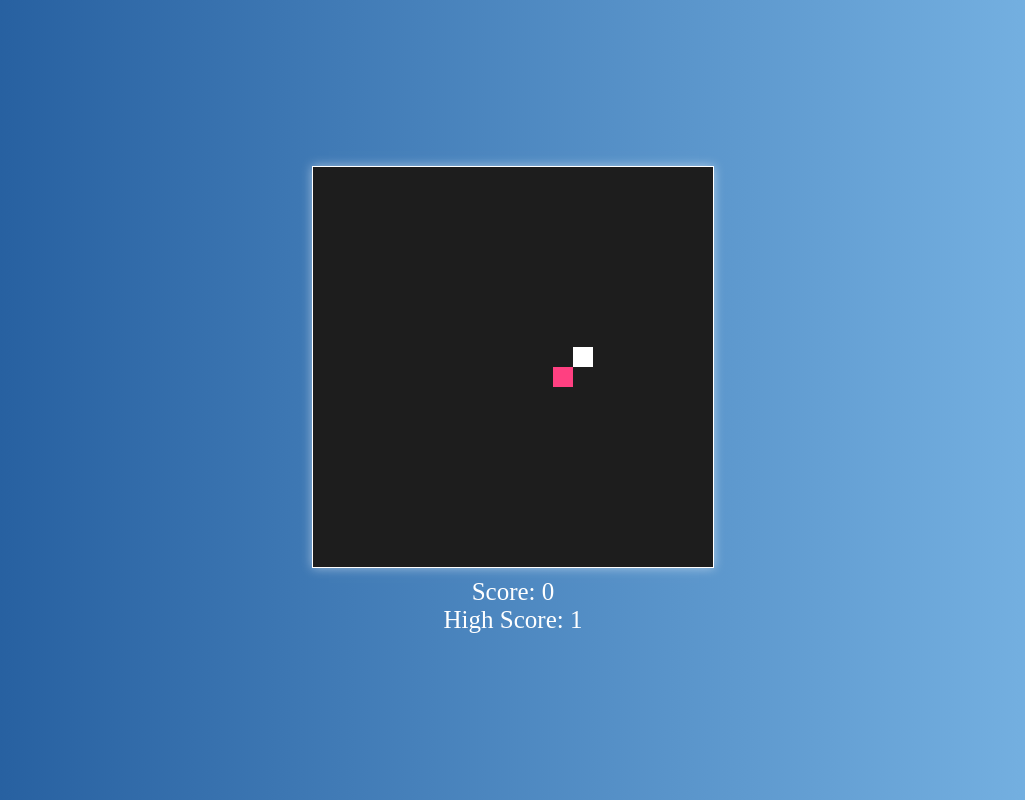
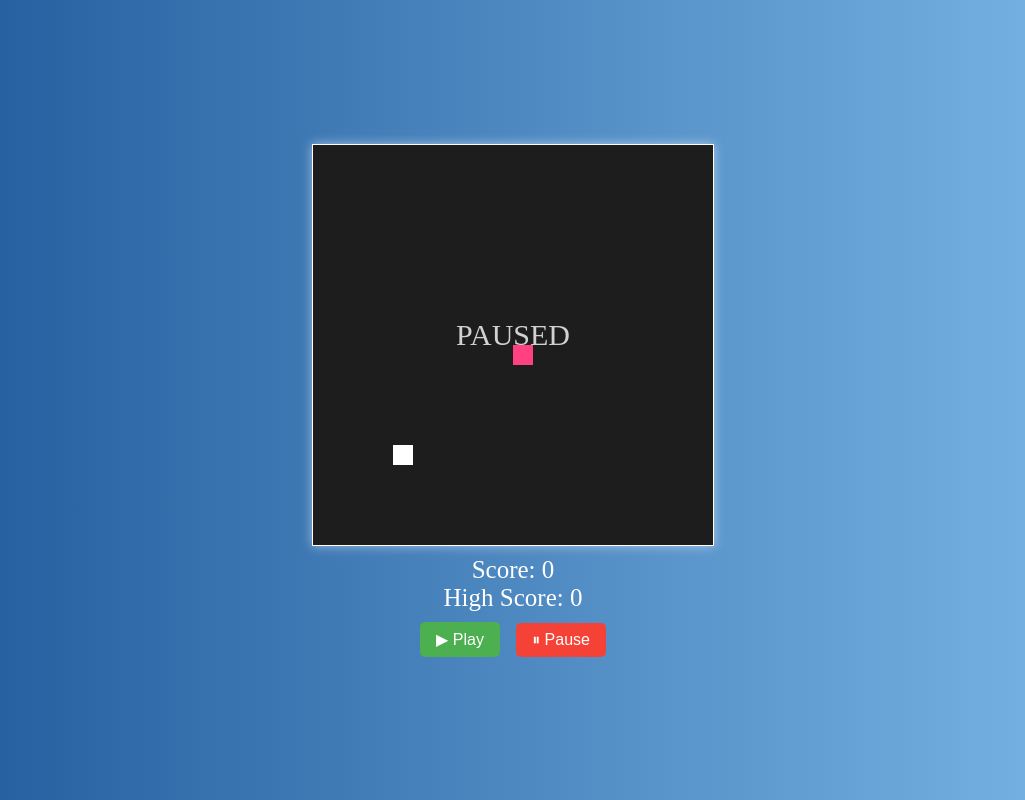
Before and after one commit to riooo-gif/snakegame_rio, a plain HTML site: page index.html in a window 1280 px wide. Shown: the whole page, without its empty margins (127-1152 px from the left). Drawn offline with Linux system fonts and the light colour scheme.

Commit message:
Add files via upload

```diff
--- a/index.html
+++ b/index.html
@@ -15,6 +15,11 @@
         <div id="high-score">High Score: <span>0</span></div>
     </div>
 
+    <div id="controls">
+        <button id="playBtn">▶ Play</button>
+        <button id="pauseBtn">⏸ Pause</button>
+    </div>
+
     <script src="script.js"></script>
 </body>
 </html>
--- a/script.js
+++ b/script.js
@@ -10,6 +10,7 @@ let food = randomFood();
 let score = 0;
 let highScore = 0;
 let speed = 120;
+let isPaused = true; // game mulai pause
 
 function randomFood() {
     return {
@@ -21,23 +22,13 @@ function randomFood() {
 function drawSnake() {
     snake.forEach((seg, i) => {
         ctx.fillStyle = i === 0 ? '#ff4081' : '#aff';
-        ctx.fillRect(
-            seg.x * gridSize,
-            seg.y * gridSize,
-            gridSize,
-            gridSize
-        );
+        ctx.fillRect(seg.x * gridSize, seg.y * gridSize, gridSize, gridSize);
     });
 }
 
 function drawFood() {
     ctx.fillStyle = '#fff';
-    ctx.fillRect(
-        food.x * gridSize,
-        food.y * gridSize,
-        gridSize,
-        gridSize
-    );
+    ctx.fillRect(food.x * gridSize, food.y * gridSize, gridSize, gridSize);
 }
 
 function moveSnake() {
@@ -82,6 +73,13 @@ function draw() {
     ctx.clearRect(0, 0, canvas.width, canvas.height);
     drawSnake();
     drawFood();
+
+    if (isPaused) {
+        ctx.fillStyle = 'rgba(255,255,255,0.8)';
+        ctx.font = '30px Times New Roman';
+        ctx.textAlign = 'center';
+        ctx.fillText('PAUSED', canvas.width / 2, canvas.height / 2);
+    }
 }
 
 function resetGame() {
@@ -90,16 +88,31 @@ function resetGame() {
     direction = 'right';
     score = 0;
     food = randomFood();
+    isPaused = true;
     updateScore();
 }
 
 function gameLoop() {
-    moveSnake();
+    if (!isPaused) {
+        moveSnake();
+    }
     draw();
     setTimeout(gameLoop, speed);
 }
 
+document.getElementById('playBtn').addEventListener('click', () => {
+    isPaused = false;
+});
+
+document.getElementById('pauseBtn').addEventListener('click', () => {
+    isPaused = true;
+});
+
 document.addEventListener('keydown', e => {
+    if (e.code === 'Space') {
+        isPaused = !isPaused;
+    }
+
     if (e.key === 'ArrowUp' && direction !== 'down') direction = 'up';
     if (e.key === 'ArrowDown' && direction !== 'up') direction = 'down';
     if (e.key === 'ArrowLeft' && direction !== 'right') direction = 'left';
--- a/style.css
+++ b/style.css
@@ -21,3 +21,30 @@ canvas {
 #score-container {
     margin-top: 10px;
 }
+
+#controls {
+    margin-top: 10px;
+}
+
+button {
+    padding: 8px 16px;
+    font-size: 16px;
+    margin: 0 5px;
+    border: none;
+    border-radius: 5px;
+    cursor: pointer;
+}
+
+#playBtn {
+    background-color: #4caf50;
+    color: white;
+}
+
+#pauseBtn {
+    background-color: #f44336;
+    color: white;
+}
+
+button:hover {
+    opacity: 0.8;
+}
```
